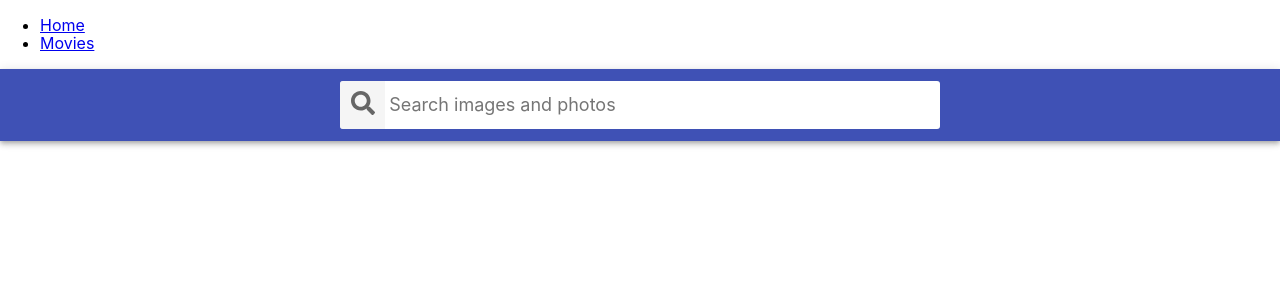
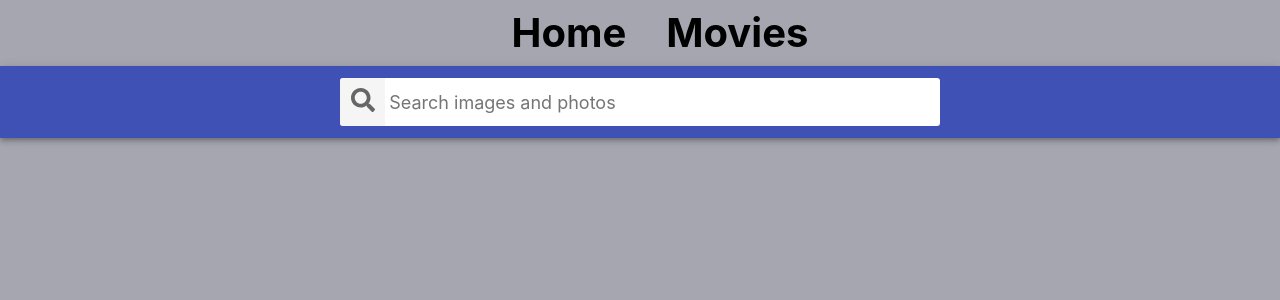
Before and after one commit to yuyaruchyk/goit-react-hw-05-movies, a React (Create React App) app: page /goit-react-hw-05-movies/movies in a window 1280 px wide. Shown: the top 300 px of the page. Built offline with nearby package versions, Linux system fonts and the light colour scheme.

Commit message:
add style

```diff
--- a/src/components/App.jsx
+++ b/src/components/App.jsx
@@ -6,8 +6,8 @@ import Layout from '../pages/Layout';
 import Home from 'pages/Home';
 import NotFoundPage from 'pages/NotFoundPage';
 import Movies from 'pages/Movies';
-import Cast from 'components/Cast';
-import Reviews from 'components/Reviews';
+import Cast from 'components/Cast/Cast';
+import Reviews from 'components/Reviews/Reviews';
 import MovieDetails from 'pages/MovieDetails';
 
 
--- a/src/components/Header/Header.jsx
+++ b/src/components/Header/Header.jsx
@@ -1,22 +1,23 @@
 
 import React from 'react';
-import { Link } from 'react-router-dom';
+import { NavLink } from 'react-router-dom';
+import { StyledNav, StyledHeader, StyledNavLink  } from './Header.styled';
 
 
 const Header = () => {
   return (
-    <header>
+    <StyledHeader>
       <nav>
-        <ul>
+        <StyledNav>
           <li>
-            <Link to="/">Home</Link>
+            <StyledNavLink to="/">Home</StyledNavLink>
           </li>
           <li>
-            <Link to="/movies">Movies</Link>
+            <StyledNavLink to="/movies">Movies</StyledNavLink>
           </li>
-        </ul>
+        </StyledNav>
       </nav>
-    </header>
+    </StyledHeader>
   );
 };
 
--- a/src/components/Header/Header.styled.js
+++ b/src/components/Header/Header.styled.js
@@ -1 +1,34 @@
 import styled from "styled-components";
+import { NavLink } from 'react-router-dom';
+
+export const StyledHeader = styled.header`
+width: 100%;
+padding: 50 px;
+
+
+`
+export const StyledNav = styled.ul`
+  display: flex;
+  align-items: center;
+  justify-content: center;
+  gap: 20px;
+  list-style: none;
+  flex-direction: row;
+  margin: 0;
+`
+
+export const StyledNavLink = styled(NavLink)`
+  text-decoration: none;
+    display: block;
+    font-weight: 700;
+    font-size: 40px;
+  padding: 10px;
+  color: black;
+
+
+
+    &:hover,
+  &:focus {
+    color: #404bbf;
+  }
+`;
--- a/src/index.css
+++ b/src/index.css
@@ -7,6 +7,7 @@ body {
     sans-serif;
   -webkit-font-smoothing: antialiased;
   -moz-osx-font-smoothing: grayscale;
+  background-color: rgb(166, 166, 176);
 }
 
 code {
```
Also changed, not shown: src/components/Cast/Cast.jsx (renamed from src/components/Cast.jsx), src/components/Cast/Cast.styled.js (added), src/components/Reviews/Reviews.jsx (renamed from src/components/Reviews.jsx), src/components/Reviews/Reviews.styled.js (added).
